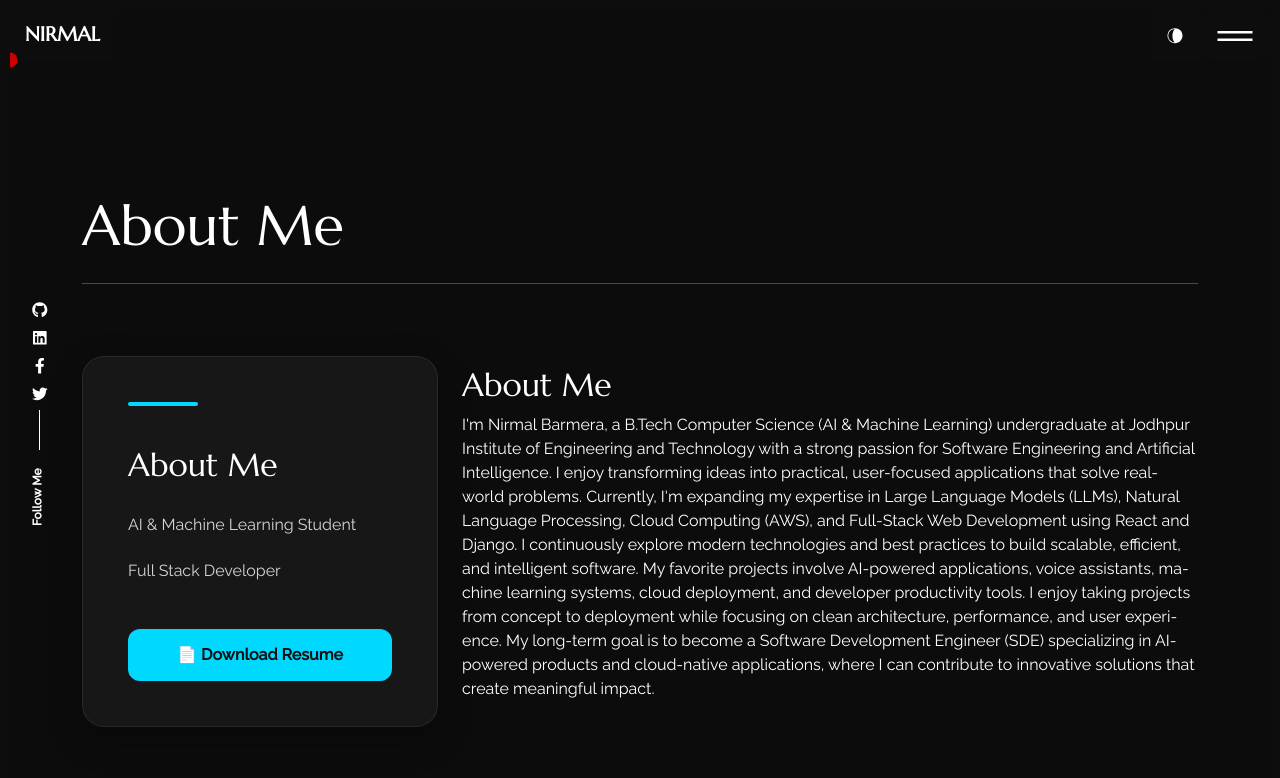
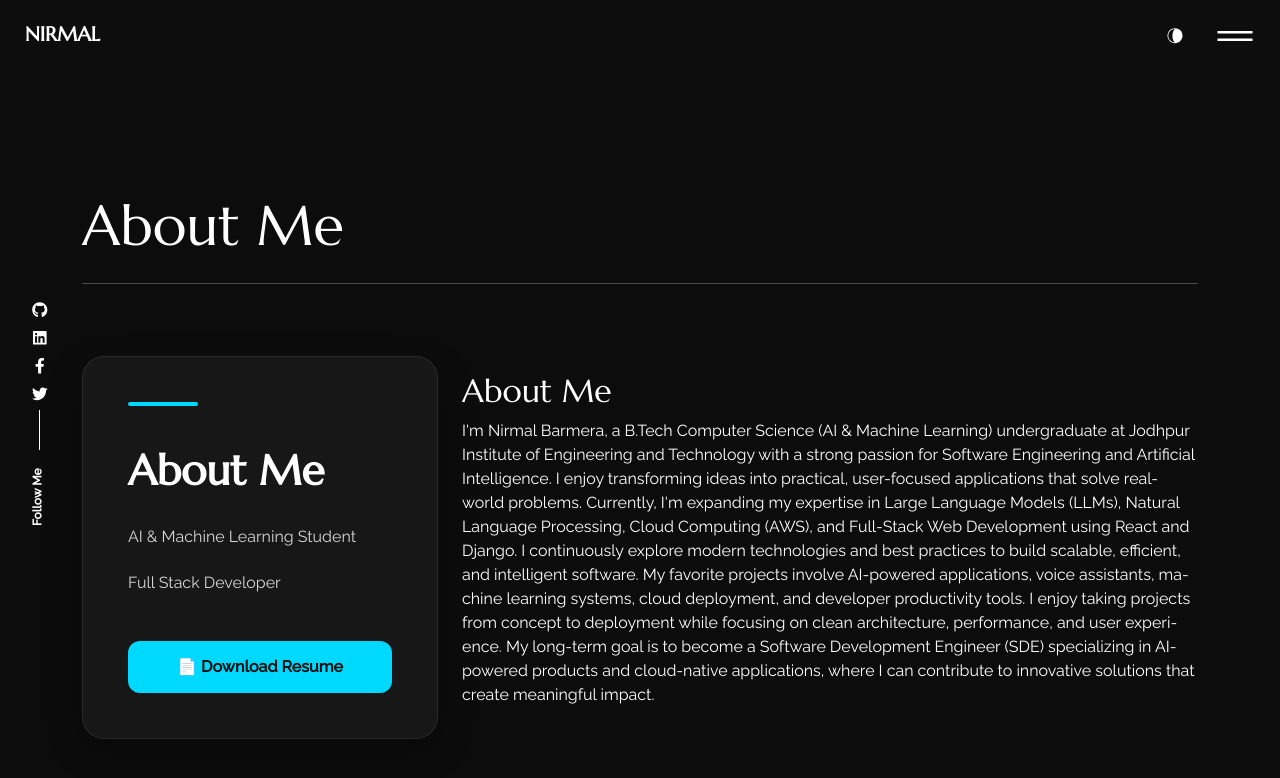
Before and after one commit to nirmalsoniff-pixel/Portfolio, a React (Create React App) app: page /about in a window 1280 px wide. Shown: the top 778 px of the page. Built offline with nearby package versions, Linux system fonts and the light colour scheme.

Commit message:
text color

```diff
--- a/src/content_option.js
+++ b/src/content_option.js
@@ -77,10 +77,7 @@ const skills = [
         name: "Flutter",
         value: 80,
     },
-    {
-        name: "Django",
-        value: 80,
-    },
+    ,
     {
         name: "AWS",
         value: 85,
--- a/src/header/style.css
+++ b/src/header/style.css
@@ -1,7 +1,13 @@
-.site__header {
-    top: 10px;
-    padding-left: 10px;
-    padding-right: 10px;
+.site__header{
+    top:10px;
+    left:10px;
+    right:10px;
+
+    width:auto;
+
+    padding:0;
+
+    z-index:9999;
 }
 
 .menu__button {
@@ -61,13 +67,13 @@
     height: 10px;
     width: 100%;
 }
-
+/*
 .br-right {
     width: 10px;
     right: 0;
     top: 0;
     height: 100%;
-}
+}*/
 
 .br-left {
     width: 10px;
--- a/src/index.css
+++ b/src/index.css
@@ -34,8 +34,7 @@ body {
     -webkit-font-smoothing: antialiased;
     -moz-osx-font-smoothing: grayscale;
     padding-top: 60px;
-    border-left: 10px solid var(--primary-color);
-    border-right: 10px solid var(--primary-color);
+
 }
 
 ul {
--- a/src/pages/about/style.css
+++ b/src/pages/about/style.css
@@ -265,16 +265,10 @@ margin:auto;
 
 /* Card Heading */
 
-.about_card h4{
-
-    color:#00d9ff;
-
-    font-size:24px;
-
-    font-weight:700;
-
-    margin-bottom:20px;
-
+.about_card h2{
+    color: #ffffff;
+    font-size: 42px;
+    font-weight: 700;
 }
 
 /* List */
@@ -772,3 +766,19 @@ SECTION TITLE CARDS
     box-shadow:0 12px 30px rgba(0,217,255,.25);
 
 }
+.timeline_card{
+    background:#171717;
+    color:#ffffff;
+}
+
+.timeline_card h4{
+    color:#ffffff;
+}
+
+.timeline_card h6{
+    color:#00d9ff;
+}
+
+.timeline_card p{
+    color:#d1d5db;
+}
```
